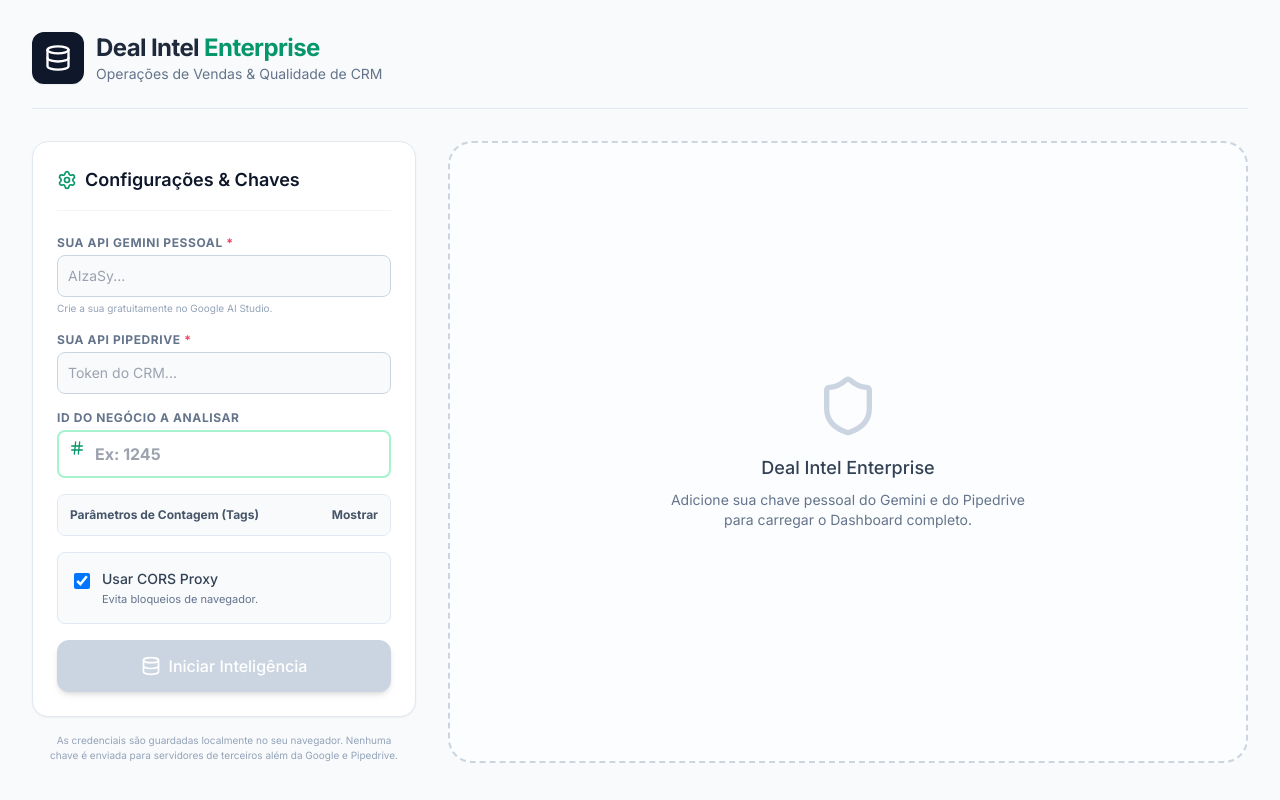
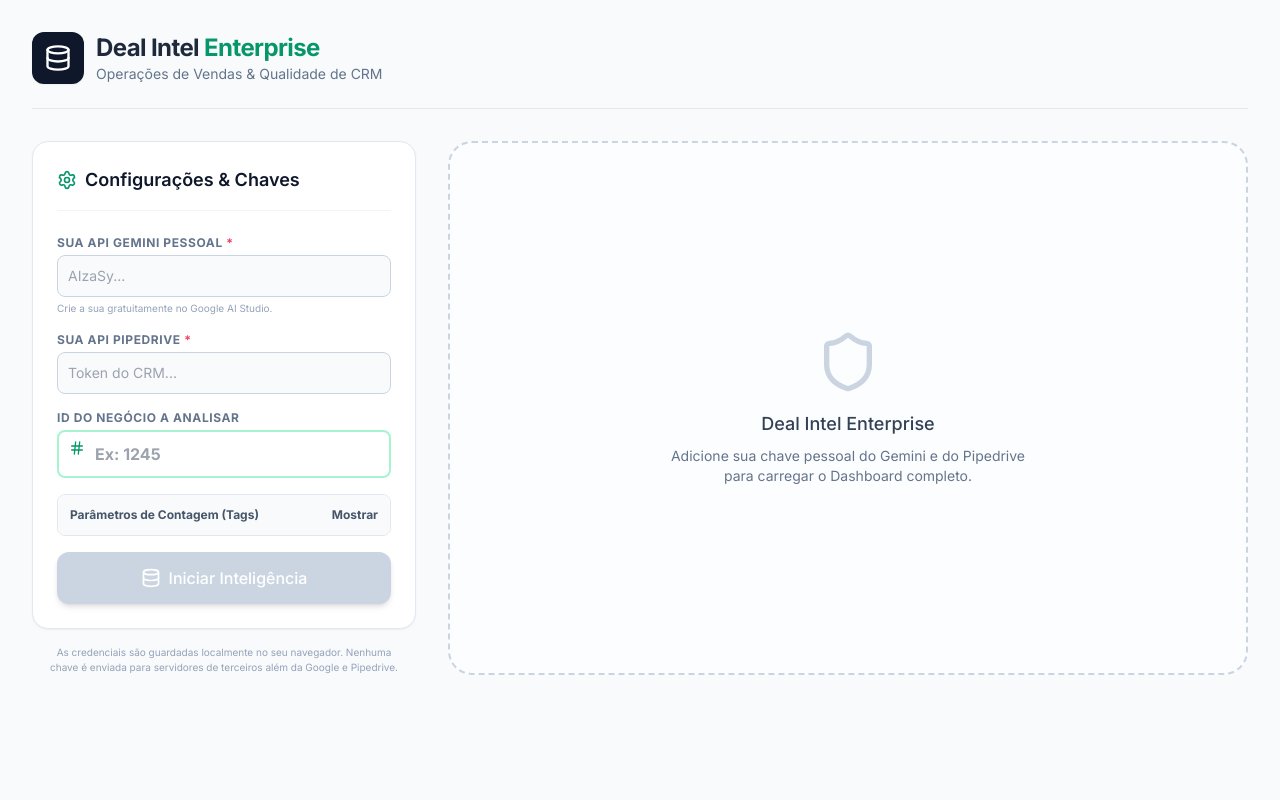
Before and after one commit to smunozarias/crm-intelligence, a React (Vite) app: page / in a window 1280 px wide. Built offline with nearby package versions, Linux system fonts and the light colour scheme.

Commit message:
Fix 403 error: implemented native Vercel API proxy for Pipedrive

```diff
--- a/src/App.jsx
+++ b/src/App.jsx
@@ -36,7 +36,6 @@
   const [outboundTag, setOutboundTag] = useState(() => localStorage.getItem('outboundTag') || "Reunião 01");
   const [salesTag, setSalesTag] = useState(() => localStorage.getItem('salesTag') || "Reunião");
   const [dealId, setDealId] = useState("");
-  const [useCorsProxy, setUseCorsProxy] = useState(true);
   const [showAdvanced, setShowAdvanced] = useState(false);
 
   const [status, setStatus] = useState("idle");
@@ -110,20 +109,17 @@
       setStatus("fetching");
       setErrorMsg("");
 
-      const dealUrl = `https://api.pipedrive.com/v1/deals/${dealId}?api_token=${pipedriveToken}`;
-      const fetchDealUrl = useCorsProxy ? `https://corsproxy.io/?${encodeURIComponent(dealUrl)}` : dealUrl;
+      const dealUrl = `/api/pipedrive/deals/${dealId}?api_token=${pipedriveToken}`;
+      const participantsUrl = `/api/pipedrive/deals/${dealId}/participants?api_token=${pipedriveToken}`;
 
-      const participantsUrl = `https://api.pipedrive.com/v1/deals/${dealId}/participants?api_token=${pipedriveToken}`;
-      const fetchParticipantsUrl = useCorsProxy ? `https://corsproxy.io/?${encodeURIComponent(participantsUrl)}` : participantsUrl;
-
-      const dealRes = await fetch(fetchDealUrl, { method: 'GET', headers: { 'Accept': 'application/json' } });
+      const dealRes = await fetch(dealUrl, { method: 'GET', headers: { 'Accept': 'application/json' } });
 
       if (!dealRes.ok) {
         const errorText = await dealRes.text();
-        throw new Error(`Erro na API (${dealRes.status}): ${dealRes.status === 401 ? "Token inválido" : "Negócio não encontrado ou erro no Proxy"}. Detalhes: ${errorText.substring(0, 50)}`);
+        throw new Error(`Erro na API (${dealRes.status}): ${dealRes.status === 401 ? "Token inválido" : "Negócio não encontrado"}. Detalhes: ${errorText.substring(0, 50)}`);
       }
 
-      const participantsRes = await fetch(fetchParticipantsUrl, { method: 'GET', headers: { 'Accept': 'application/json' } });
+      const participantsRes = await fetch(participantsUrl, { method: 'GET', headers: { 'Accept': 'application/json' } });
 
       const dealData = await dealRes.json();
       const participantsData = participantsRes.ok ? await participantsRes.json() : { success: false, data: [] };
@@ -135,10 +131,9 @@
       let moreItems = true;
 
       while (moreItems) {
-        const flowUrl = `https://api.pipedrive.com/v1/deals/${dealId}/flow?api_token=${pipedriveToken}&limit=100&start=${start}`;
-        const fetchFlowUrl = useCorsProxy ? `https://corsproxy.io/?${encodeURIComponent(flowUrl)}` : flowUrl;
+        const flowUrl = `/api/pipedrive/deals/${dealId}/flow?api_token=${pipedriveToken}&limit=100&start=${start}`;
 
-        const flowRes = await fetch(fetchFlowUrl, { method: 'GET', headers: { 'Accept': 'application/json' } });
+        const flowRes = await fetch(flowUrl, { method: 'GET', headers: { 'Accept': 'application/json' } });
         if (!flowRes.ok) throw new Error("Erro ao buscar histórico.");
 
         const flowData = await flowRes.json();
@@ -454,21 +449,6 @@
                       </div>
                     </div>
                   )}
-                </div>
-
-                <div className="bg-slate-50 p-4 rounded-lg border border-slate-200 mt-4">
-                  <label className="flex items-start gap-3 cursor-pointer">
-                    <input
-                      type="checkbox"
-                      className="mt-1 w-4 h-4 text-emerald-600 rounded border-slate-300 focus:ring-emerald-500"
-                      checked={useCorsProxy}
-                      onChange={(e) => setUseCorsProxy(e.target.checked)}
-                    />
-                    <div>
-                      <span className="text-sm font-medium text-slate-700 block">Usar CORS Proxy</span>
-                      <span className="text-[11px] text-slate-500 block leading-tight mt-1">Evita bloqueios de navegador.</span>
-                    </div>
-                  </label>
                 </div>
 
                 <button
```
Also changed, not shown: vercel.json.
